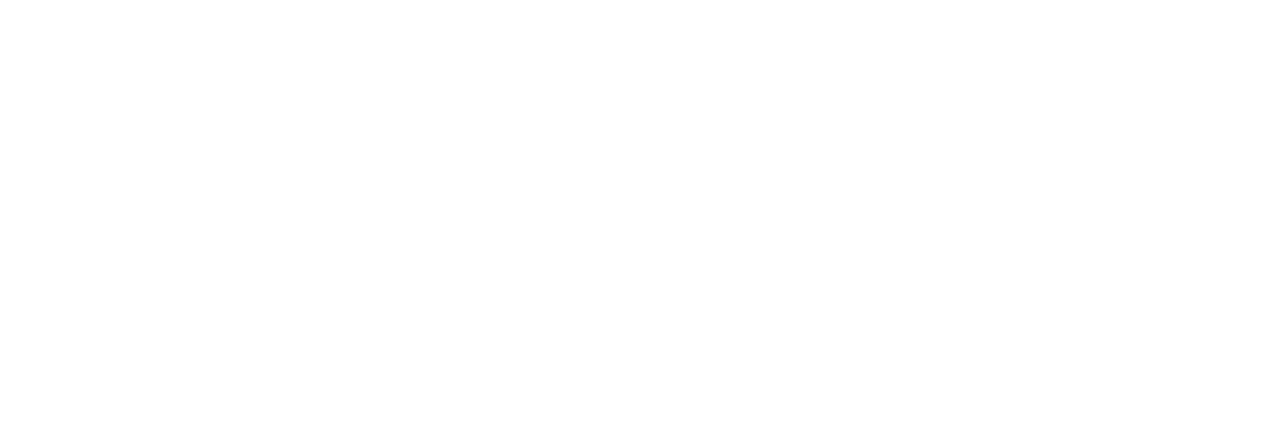
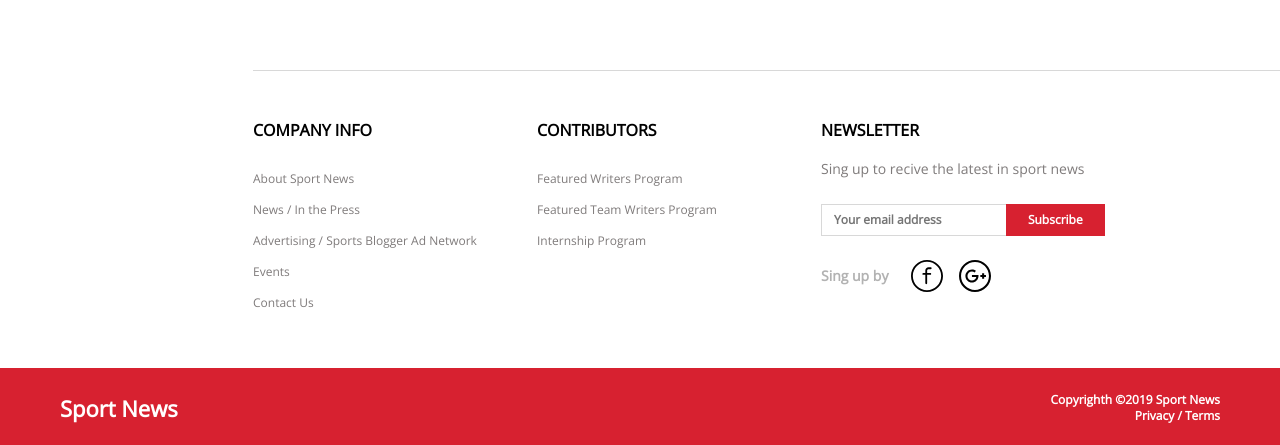
Before and after one commit to dotkurka/SportNewsSite, a React (Create React App) app: page / in a window 1280 px wide. Shown: the part 3145-3590 px from the top of the page. Before the commit the page ends 3115 px from the top, so only its background shows below. Built offline with nearby package versions, Linux system fonts and the light colour scheme; no server answers.

Commit message:
feat: add footer for desktop page layout

```diff
--- a/src/layouts/Desktop/PageLayout/PageLayout.scss
+++ b/src/layouts/Desktop/PageLayout/PageLayout.scss
@@ -1,4 +1,5 @@
 @import url('https://fonts.googleapis.com/css2?family=Roboto&display=swap');
+@import 'styles/Colors.scss';
 
 .page-layout {
   max-width: 1440px;
@@ -46,6 +47,158 @@
   }
 }
 
+.footer {
+  position: relative;
+  bottom: 0;
+  left: 0;
+  margin-top: 100px;
+
+  &-nav {
+    display: flex;
+    border-top: 1px solid $quillGrey;
+    margin-left: 253px;
+    padding: 50px 0;
+
+    &-list {
+      width: 284px;
+      display: flex;
+      flex-direction: column;
+
+      h4 {
+        font-weight: 700;
+        line-height: 19px;
+        color: $black;
+        margin-bottom: 23px;
+      }
+
+      a {
+        margin: 6px 0;
+        font-weight: 400;
+        font-size: 12px;
+        line-height: 19px;
+        text-decoration: none;
+        color: $friarGrey;
+
+        &:hover {
+          color: $persianRed;
+        }
+      }
+    }
+
+    &-form {
+      display: flex;
+      flex-direction: column;
+      width: 284px;
+
+      h4 {
+        font-weight: 700;
+        line-height: 19px;
+        color: $black;
+        margin-bottom: 18px;
+      }
+
+      p {
+        font-weight: 400;
+        font-size: 14px;
+        line-height: 22px;
+        color: $friarGrey;
+      }
+
+      form {
+        display: flex;
+        width: 100%;
+        height: 32px;
+        margin: 24px 0;
+
+        input {
+          box-sizing: border-box;
+          display: flex;
+          width: 65%;
+          border: 1px solid $quillGrey;
+          border-right: 0;
+          font-size: 12px;
+          line-height: 17px;
+          padding-left: 12px;
+          outline: none;
+
+          &:focus {
+            border-color: $alizarinCrimson;
+          }
+        }
+
+        button {
+          width: 35%;
+          height: 100%;
+          font-size: 12px;
+          line-height: 17px;
+          border: none;
+          background: $alizarinCrimson;
+          color: $white;
+
+          &:hover:enabled {
+            background-color: $roseMadder;
+          }
+
+          &:active:enabled {
+            background-color: $monza;
+          }
+        }
+      }
+
+      &-sign {
+        width: 170px;
+        display: flex;
+        align-items: center;
+        justify-content: space-between;
+        font-weight: 400;
+        font-size: 14px;
+        line-height: 19px;
+        color: $greyCloud;
+
+        &-icon {
+          height: 32px;
+          width: 80px;
+          display: flex;
+          justify-content: space-between;
+        }
+      }
+    }
+  }
+
+  &-sub {
+    user-select: none;
+    box-sizing: border-box;
+    padding: 0 60px;
+    width: 100%;
+    height: 80px;
+    background: $alizarinCrimson;
+    color: $white;
+    display: flex;
+    justify-content: space-between;
+    align-items: center;
+
+    &-logo {
+      font-size: 22px;
+      line-height: 28px;
+    }
+
+    &-text {
+      text-align: end;
+      font-size: 12px;
+      line-height: 16px;
+
+      a {
+        color: $white;
+        text-decoration: none;
+
+        &:hover {
+          text-decoration: underline;
+        }
+      }
+    }
+  }
+}
+
 @media screen and (min-width: 1440px) {
   .page-layout {
     box-shadow: 0px 2px 14px rgba(0, 0, 0, 0.1);
--- a/src/layouts/Desktop/PageLayout/PageLayout.tsx
+++ b/src/layouts/Desktop/PageLayout/PageLayout.tsx
@@ -1,5 +1,7 @@
-import { Outlet } from 'react-router-dom';
+import { Link, Outlet } from 'react-router-dom';
 
+import { ReactComponent as FbIcon } from 'assets/images/facebook-circle-icon.svg';
+import { ReactComponent as GmailIcon } from 'assets/images/gmail-circle-icon.svg';
 import { SidebarData } from 'config/SideBarData/SidebarData';
 import useMobileWidth from 'hooks/useWindowsWidth';
 import { MobilePageLayout } from 'layouts';
@@ -27,6 +29,49 @@
           <Outlet />
         </div>
       </div>
+
+      <div className='footer'>
+        <div className='footer-nav'>
+          <div className='footer-nav-list'>
+            <h4>COMPANY INFO</h4>
+            <Link to='/'>About Sport News</Link>
+            <Link to='/'>News / In the Press</Link>
+            <Link to='/'>Advertising / Sports Blogger Ad Network</Link>
+            <Link to='/'> Events</Link>
+            <Link to='/'>Contact Us</Link>
+          </div>
+          <div className='footer-nav-list'>
+            <h4>CONTRIBUTORS</h4>
+            <Link to='/'>Featured Writers Program</Link>
+            <Link to='/'>Featured Team Writers Program</Link>
+            <Link to='/'>Internship Program</Link>
+          </div>
+          <div className='footer-nav-form'>
+            <h4>NEWSLETTER</h4>
+            <p>Sing up to recive the latest in sport news </p>
+            <form>
+              <input placeholder='Your email address' type='text' />
+              <button type='submit'>Subscribe</button>
+            </form>
+            <div className='footer-nav-form-sign'>
+              <span>Sing up by</span>
+              <div className='footer-nav-form-sign-icon'>
+                <FbIcon />
+                <GmailIcon />
+              </div>
+            </div>
+          </div>
+        </div>
+        <div className='footer-sub'>
+          <span className='footer-sub-logo'>Sport News</span>
+          <div className='footer-sub-text'>
+            <span>Copyrighth ©2019 Sport News</span>
+            <div>
+              <Link to='/'>Privacy</Link> / <Link to='/'>Terms</Link>
+            </div>
+          </div>
+        </div>
+      </div>
     </div>
   );
 };
--- a/src/layouts/Desktop/components/SideBar/SideBar.scss
+++ b/src/layouts/Desktop/components/SideBar/SideBar.scss
@@ -18,7 +18,8 @@
       width: 100%;
       height: max-content;
       backdrop-filter: blur(11.5px);
-      transition: backdrop-filter 0.2s;
+      background: rgba(0, 0, 0, 0.3);
+      transition: 0.2s;
     }
   }
 
```
